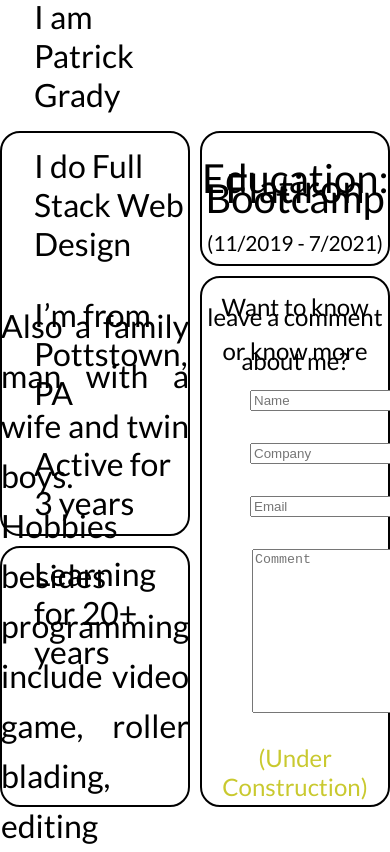
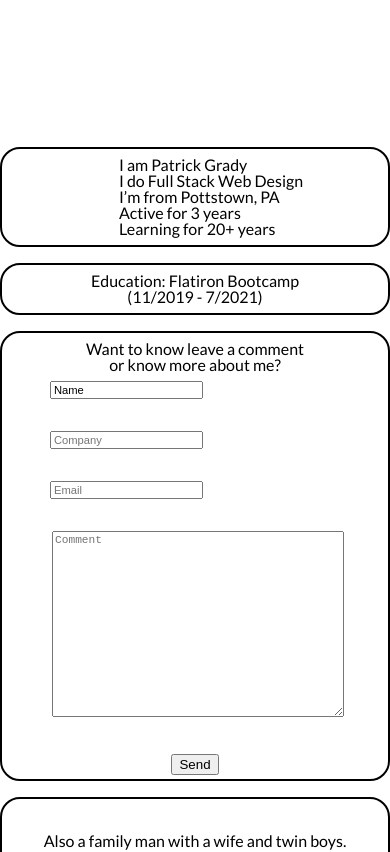
Before and after one commit to patrickrgrady81/my-site, a React (Create React App) app: page / in a window 390 px wide. Shown: the part 2120-2972 px from the top of the page. Built offline with nearby package versions, Linux system fonts and the light colour scheme.

Commit message:
About section responsive

```diff
--- a/package.json
+++ b/package.json
@@ -9,6 +9,7 @@
     "jquery": "^3.6.0",
     "react": "^17.0.2",
     "react-dom": "^17.0.2",
+    "react-hook-form": "^7.9.0",
     "react-router-dom": "^5.2.0",
     "react-scripts": "4.0.3",
     "react-uuid": "^1.0.2",
--- a/src/components/About/About.css
+++ b/src/components/About/About.css
@@ -1,22 +1,19 @@
 .about {
   height: 80vh;
   width: auto;
-  /* background-color: blue; */
-
 }
 
 .about-container {
   display: grid;
-  grid-template-columns: repeat(4, 1fr);
-  grid-template-rows: repeat(5, 1fr);
-  grid-column-gap: 10px;
-  grid-row-gap: 10px;
+  grid-template-columns: repeat(2, 1fr);
+  grid-gap: 1rem;
 }
 
 .me, .ed, .my-form, .more {
   border: 2px solid black;
   border-radius: 20px;
   color: black;
+  line-height: 2rem;
 }
 
 .me {
@@ -37,11 +34,12 @@
 
 .ed > p {
   font-size: 2.5rem;
-  line-height: 10px;;
+  line-height: 7px;
 }
 
 .ed, .dates {
   text-align: center;
+  padding: 1rem;
 }
 
 p.dates {
@@ -51,14 +49,14 @@ p.dates {
 
 .more-container {
   display: flex;
-  flex-direction: row;
+  flex-direction: column;
   flex-wrap: nowrap;
   justify-content: center;
   align-content: stretch;
   align-items: center;
   font-size: 2rem;
-  line-height: 50px;
-  text-align: justify;
+  line-height: 3rem;
+  text-align: center;
 }
 
 .more-info {
@@ -72,7 +70,7 @@ p.dates {
 
 .me-container {
   display: flex;
-  flex-direction: row;
+  flex-direction: column;
   flex-wrap: nowrap;
   justify-content: center;
   align-content: stretch;
@@ -87,11 +85,16 @@ p.dates {
   padding-left: 2rem;
 }
 
+.my-form{
+  text-align: center;
+}
+
 input, textarea {
   display: block;
   margin-left: 3rem;
   margin-bottom: 2rem;
   text-align: left;
+  font-size: 1rem;
 }
 
 textarea {
@@ -100,8 +103,88 @@ textarea {
   height: 30%;
 }
 
-.construction {
-  text-align: center;
-  color:rgb(201, 201, 47);
-  font-size: 1.5rem;
+@media only screen and (max-width: 800px) {
+ .me-item, .ed > p, .my-form > p {
+    font-size: 1.2rem;
+    line-height: 0rem;
+  }
+
+  .more {
+    line-height: 1.3rem;
+    font-size: 1.3rem;
+  }
+
+  .me, .ed, .my-form > p, .more.more-container > p {
+    line-height: 0rem;
+  }
+
+  .ed, .dates {
+    padding: 0;
+  }
+
+  input, textarea {
+    font-size: 0.7;
+  }
+
+  textarea {
+    width: 74%;
+    height: 20%;
+  }
 }
+
+@media only screen and (max-width: 555px) {
+ .me > .me-item > p, .ed > p, .info > p, .my-form > p, .more > p  {
+    font-size: 1rem;
+    margin: 1rem;
+  }
+
+   .me > .me-item > p, .ed > p, .info > p, .my-form > p {
+    font-size: 1rem;
+    margin: 1rem;
+    line-height: 0rem;
+  }
+
+  .more {
+    line-height: 1.3rem;
+    font-size: 1rem;
+    padding: 2rem;
+  }
+
+  input::placeholder, textarea::placeholder, input {
+    font-size: 0.7rem;
+  }
+
+  .about-container {
+    display: block;
+  }
+
+  .me-container, .ed, .my-form {
+    margin: 1rem 0;
+  }
+}
+
+@media only screen and (max-width: 330px) {
+  .me > .me-item > p, .ed > p, .info > p, .my-form > p, .more > p  {
+      font-size: 0.8rem;
+      margin: 1rem;
+      line-height: 1.5rem;
+    }
+
+  .more-container > p, .my-form > p {
+    line-height: 1.5rem;
+  }
+
+  .more {
+    line-height: 1.3rem;
+    font-size: 1rem;
+  }
+ .me-item, .ed > p, .my-form > p {
+    font-size: 1.2rem;
+    line-height: 0rem;
+  }
+ .me > .me-item > p, .ed > p, .info > p, .my-form > p {
+    font-size: 1rem;
+    margin: 1rem;
+    line-height: 0rem;
+  }
+}
--- a/src/components/About/About.jsx
+++ b/src/components/About/About.jsx
@@ -1,8 +1,18 @@
-import React from 'react'
+import React, { useState } from 'react';
+import uuid from 'react-uuid';
 
 import './About.css'
 
 const About = () => {
+
+  const clicker = (e) => {
+    e.preventDefault();
+    console.log("clicked");
+    // window.location.href = "mailto:mail@example.org";
+  }
+
+  const [name, setName] = useState("Name")
+
   return (
     <div className="about about-container" id="About">
       <div className="me me-container">
@@ -15,20 +25,22 @@ const About = () => {
         </div>
       </div>
        <div className="ed">
-        <p>Education: Flatiron Bootcamp </p>
+        <p className="boot">Education: Flatiron Bootcamp </p>
         <p className="dates">(11/2019 - 7/2021)</p>
        </div>
-      <div className="my-form">
-        <p className="more-info">Want to know leave a comment</p>
-        <p className="more-info">or know more about me?</p>
-        <input type="text" placeholder="Name"/>
-        <input type="text" placeholder="Company"/>
-        <input type="text" placeholder="Email"/>
-        <textarea placeholder="Comment" cols="5" rows="10" />
-        <p className="construction">(Under Construction)</p>
-        </div>
+      <form key={uuid()} className="my-form">
+        <p key={uuid()} className="more-info">Want to know leave a comment</p>
+        <p key={uuid()} className="more-info">or know more about me?</p>
+        <input key={uuid()} type="text" defaultValue={name} placeholder="Name"/>
+        <input key={uuid()} type="text" placeholder="Company"/>
+        <input key={uuid()} type="text" placeholder="Email"/>
+        <textarea key={uuid()} placeholder="Comment" cols="5" rows="10" />
+        <button key={uuid()} onClick={clicker}>Send</button>
+      </form>
       <div className="more more-container">
-        <p>Also a family man with a wife and twin boys. Hobbies besides programming include video game, roller blading, editing videos, reading and writing fiction.</p>
+        Also a family man with a wife and twin boys.
+        Hobbies besides programming include video games,
+        roller blading, editing videos, reading and writing fiction.
       </div>
     </div>
   )
```
Also changed, not shown: 1 other file (tests, documents, lock files or other folders).
